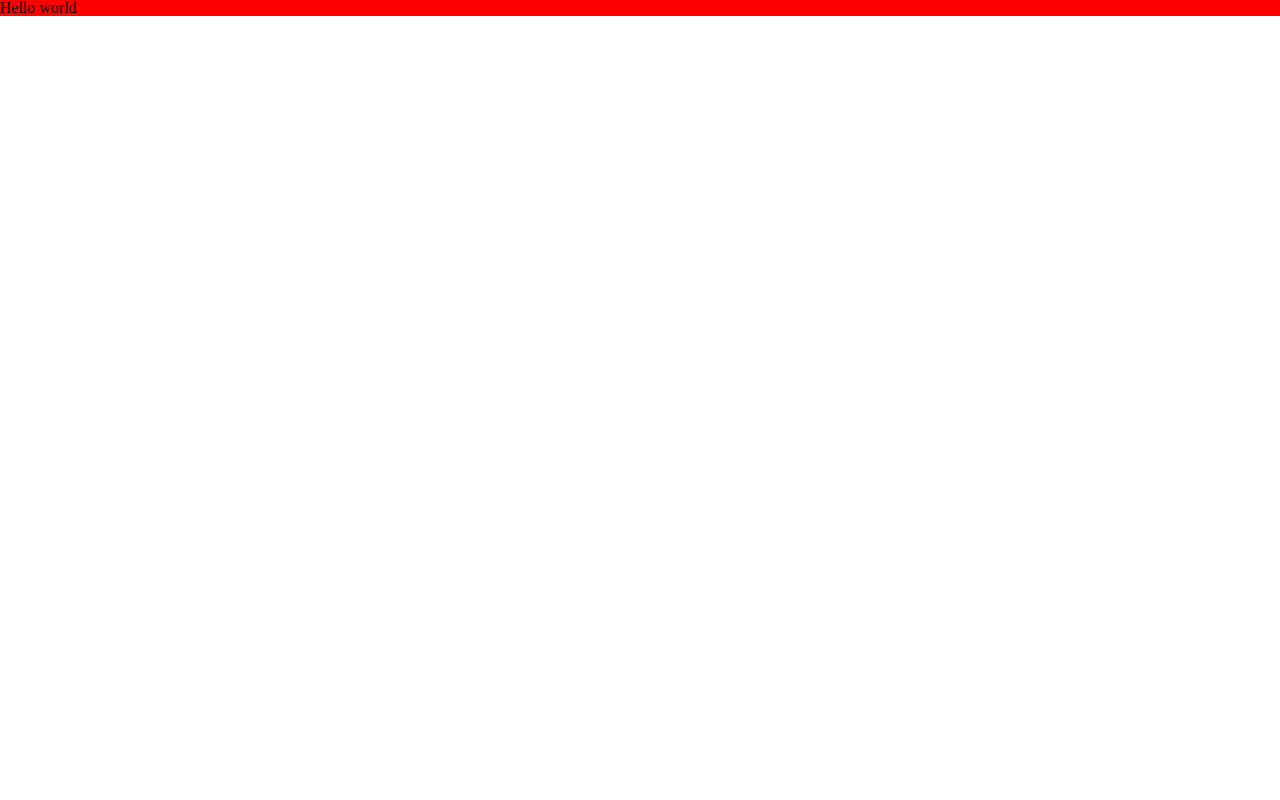
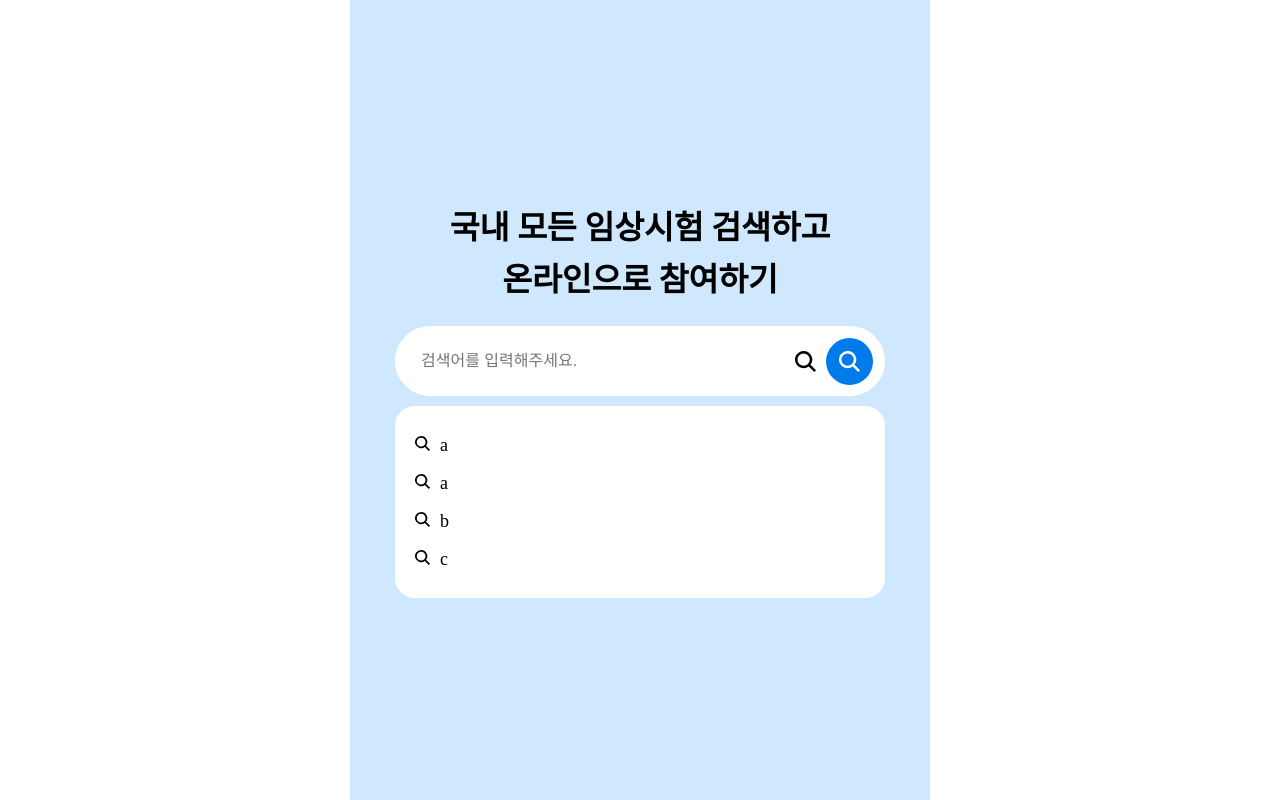
Before and after one commit to Kal-MH/pre-onboarding-10th-2-1, a React (Create React App) app: page / in a window 1280 px wide. Built offline with nearby package versions, Linux system fonts and the light colour scheme.

Commit message:
design: 전체 스타일링 구현(SearchForm, Input, SearchPreview, ListItem)

```diff
--- a/public/index.html
+++ b/public/index.html
@@ -5,10 +5,7 @@
     <link rel="icon" href="%PUBLIC_URL%/favicon.ico" />
     <meta name="viewport" content="width=device-width, initial-scale=1" />
     <meta name="theme-color" content="#000000" />
-    <meta
-      name="description"
-      content="Web site created using create-react-app"
-    />
+    <meta name="description" content="Web site created using create-react-app" />
     <link rel="apple-touch-icon" href="%PUBLIC_URL%/logo192.png" />
     <!--
       manifest.json provides metadata used when your web app is installed on a
--- a/src/App.tsx
+++ b/src/App.tsx
@@ -1,14 +1,50 @@
-import React from 'react';
 import styled from 'styled-components';
+import SearchForm from './components/Form/SearchForm';
+import SearchPreview from './components/Preview/SearchPreview';
 
 function App() {
-  return <S.TestDiv>Hello world</S.TestDiv>;
+  //TODO: api호출 처리 및 contextAPI initialization
+  return (
+    <S.Container>
+      <S.Title>
+        국내 모든 임상시험 검색하고
+        <br />
+        온라인으로 참여하기
+      </S.Title>
+      <S.FormContainer>
+        <SearchForm />
+        <SearchPreview />
+      </S.FormContainer>
+    </S.Container>
+  );
 }
 
 export default App;
 
 const S = {
-  TestDiv: styled.div`
-    background-color: red;
+  Container: styled.div`
+    max-width: 58rem;
+    height: 100vh;
+    margin: 0 auto;
+    display: flex;
+    justify-content: center;
+    align-items: center;
+    flex-direction: column;
+    background-color: #d0e8fd;
+  `,
+  FormContainer: styled.div`
+    width: 100%;
+    display: flex;
+    flex-direction: column;
+    justify-content: center;
+    align-items: center;
+  `,
+  Title: styled.h1`
+    font-size: 3.25rem;
+    font-weight: bold;
+    text-align: center;
+    line-height: 1.6;
+    margin-bottom: 2rem;
+    letter-spacing: -0.018rem;
   `,
 };
--- a/src/GlobalStyle.tsx
+++ b/src/GlobalStyle.tsx
@@ -2,10 +2,16 @@ import { createGlobalStyle } from 'styled-components';
 import reset from 'styled-reset';
 
 const GlobalStyle = createGlobalStyle`
-    ${reset}
+  ${reset}
 
-    * {
+  * {
     box-sizing: border-box;
+  }
+
+  html {
+    font-size: 62.5%;
+    line-height: 1.15; /* 1 */
+    -webkit-text-size-adjust: 100%; /* 2 */
   }
 
   a {
--- /dev/null
+++ b/src/components/Form/Button.tsx
@@ -0,0 +1,28 @@
+import styled from 'styled-components';
+import { ReactComponent as MagnifyingGlassIcon } from '../../assets/magnifying-glass.svg';
+
+const Button = () => {
+  return (
+    <S.Button>
+      <div style={{ width: '21px', height: ' 21px' }}>
+        <MagnifyingGlassIcon />
+      </div>
+    </S.Button>
+  );
+};
+
+export default Button;
+
+const S = {
+  Button: styled.button`
+    padding: 1.3rem;
+    border: none;
+    border-radius: 50%;
+    background-color: #007be9;
+    color: #ffffff;
+    cursor: pointer;
+    display: flex;
+    justify-content: center;
+    align-items: center;
+  `,
+};
--- /dev/null
+++ b/src/components/Form/Input.tsx
@@ -0,0 +1,39 @@
+import styled from 'styled-components';
+import { ReactComponent as ClearIcon } from '../../assets/magnifying-glass.svg';
+import IconContainer from '../common/IconContainer';
+
+const Input = () => {
+  const IconConfig = {
+    width: '21px',
+    height: '21px',
+    position: 'absolute',
+    top: '23px',
+    right: '10px',
+  };
+
+  return (
+    <div style={{ display: 'flex', position: 'relative', width: '100%' }}>
+      <S.Input type="text" placeholder="검색어를 입력해주세요." />
+      <IconContainer {...IconConfig}>
+        <ClearIcon />
+      </IconContainer>
+    </div>
+  );
+};
+
+export default Input;
+
+const S = {
+  Input: styled.input`
+    border-radius: 4.2rem;
+    border: none;
+    border-color: #ffffff;
+    background-color: #ffffff;
+    width: 100%;
+    font-size: 1.6rem;
+    font-weight: 400;
+    line-height: 1.6;
+    outline: none;
+    padding: 20px 35px 20px 24px;
+  `,
+};
--- /dev/null
+++ b/src/components/Form/SearchForm.tsx
@@ -0,0 +1,29 @@
+import styled from 'styled-components';
+import Input from './Input';
+import Button from './Button';
+
+const SearchForm = () => {
+  return (
+    <S.Form>
+      <Input />
+      <Button />
+    </S.Form>
+  );
+};
+
+export default SearchForm;
+
+const S = {
+  Form: styled.form`
+    max-width: 49rem;
+    width: 100%;
+    margin: 0 auto 1rem;
+    border-radius: 4.2rem;
+    border: 2px solid;
+    border-color: #ffffff;
+    background-color: #ffffff;
+    display: flex;
+    align-items: center;
+    padding-right: 1rem;
+  `,
+};
--- /dev/null
+++ b/src/components/Preview/ListItem.tsx
@@ -0,0 +1,29 @@
+import styled from 'styled-components';
+import { ReactComponent as MagnifyingGlassIcon } from '../../assets/magnifying-glass.svg';
+import IconContainer from '../common/IconContainer';
+
+interface Props {
+  value: string;
+}
+
+const ListItem = ({ value }: Props) => {
+  return (
+    <S.ListItem>
+      <IconContainer width="15px" height="15px">
+        <MagnifyingGlassIcon />
+      </IconContainer>
+      <span>{value}</span>
+    </S.ListItem>
+  );
+};
+
+export default ListItem;
+
+const S = {
+  ListItem: styled.li`
+    padding: 10px 10px;
+    font-size: 1.8rem;
+    display: flex;
+    gap: 1rem;
+  `,
+};
--- /dev/null
+++ b/src/components/Preview/SearchPreview.tsx
@@ -0,0 +1,30 @@
+import styled from 'styled-components';
+import ListItem from './ListItem';
+
+const SearchPreview = () => {
+  const useInput = 'a';
+  const data = ['a', 'b', 'c'];
+
+  return (
+    <S.UnorderedList>
+      <ListItem value={useInput} />
+      {data.map((d, i) => (
+        <ListItem key={i} value={d} />
+      ))}
+    </S.UnorderedList>
+  );
+};
+
+export default SearchPreview;
+
+const S = {
+  UnorderedList: styled.ul`
+    max-width: 49rem;
+    width: 100%;
+    border-radius: 2rem;
+    border: none;
+    border-color: #ffffff;
+    background-color: #ffffff;
+    padding: 20px 10px;
+  `,
+};
--- /dev/null
+++ b/src/components/common/IconContainer.tsx
@@ -0,0 +1,11 @@
+interface Props {
+  children: JSX.Element;
+  width: string;
+  height: string;
+}
+
+const IconContainer = ({ children, width, height, ...props }: Props) => {
+  return <div style={{ width, height, ...props }}>{children}</div>;
+};
+
+export default IconContainer;
```
Also changed, not shown: tsconfig.json (+2 -8 lines), src/assets/clear.svg (added), src/assets/magnifying-glass.svg (added).
